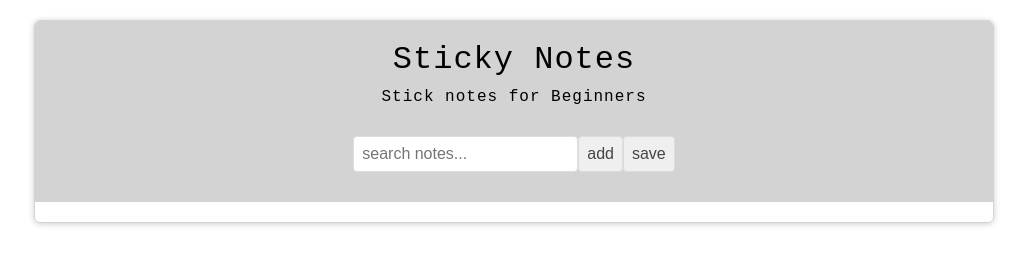
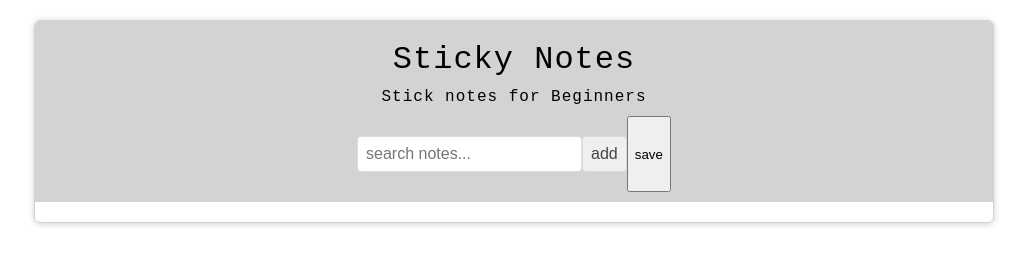
Before and after one commit to AndrewThian/maltem, a plain HTML site: page index.html in a window 1280 px wide. Shown: the whole page, without its empty margins (126-1153 px from the left). Drawn offline with Linux system fonts and the light colour scheme.

Commit message:
remove #save css selectors and styles

```diff
--- a/css/index.css
+++ b/css/index.css
@@ -31,7 +31,7 @@ h1, h2 {
     margin: 10px 0;
 }
 
-#page-banner input,#add,#save {
+#page-banner input,#add {
     margin: 20px auto;
     padding: 8px;
     border: 1px solid #ddd;
@@ -40,11 +40,11 @@ h1, h2 {
     color: #444;
 }
 
-#page-banner input,#add,#save:focus {
+#page-banner input,#add:focus {
     outline: 0;
 }
 
-#add, #save {
+#add {
     margin-left: 0;
     margin-right: 0;
     cursor: pointer;
```
